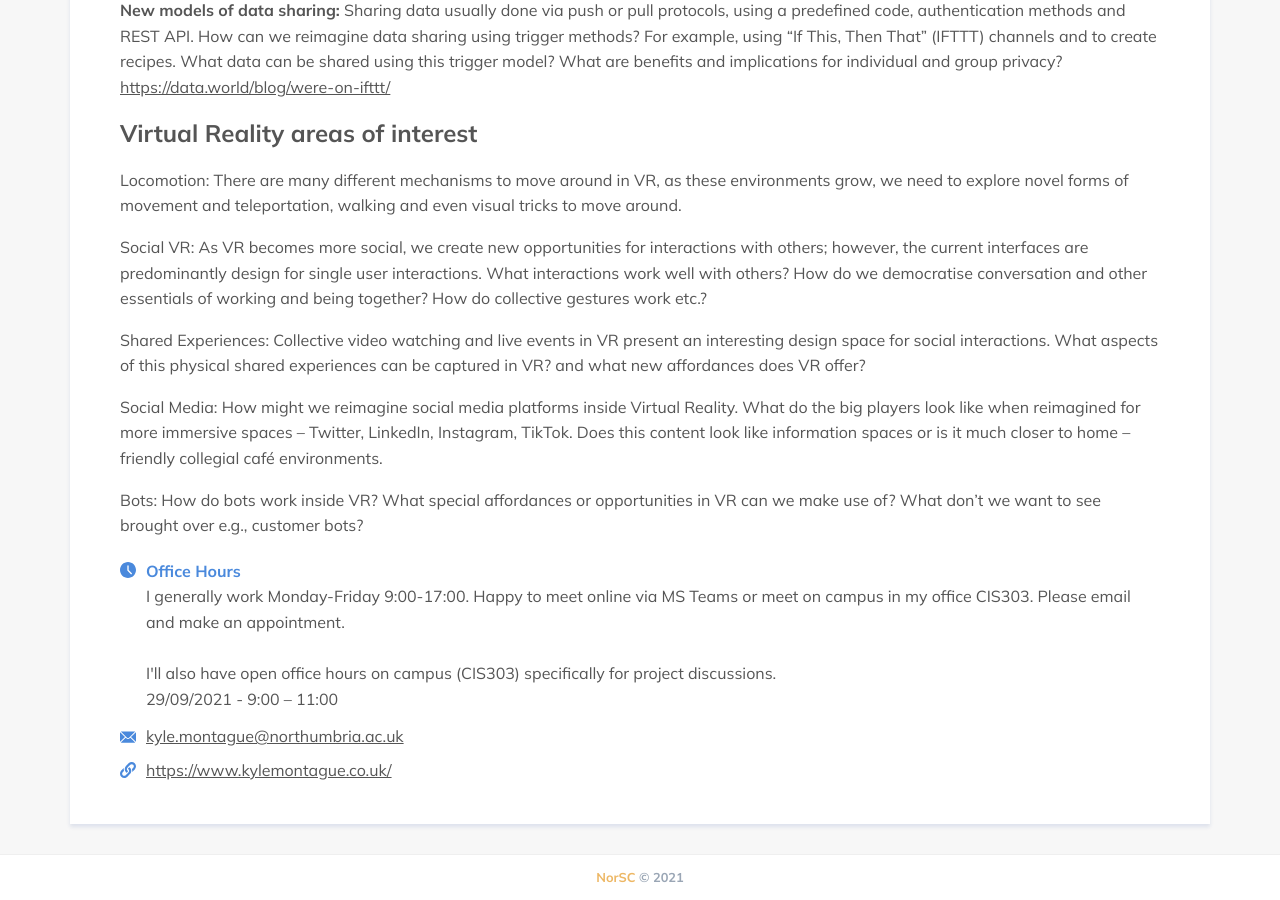
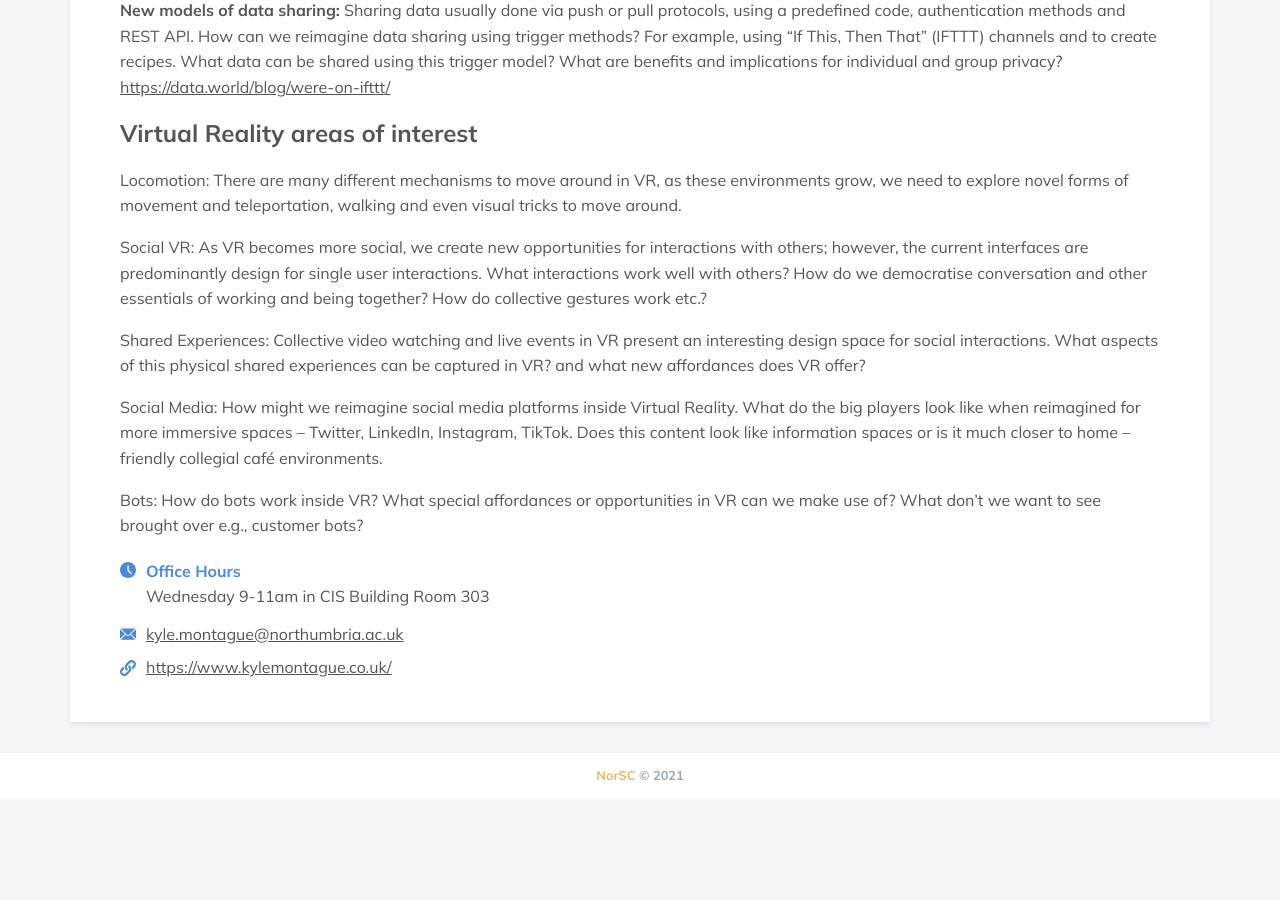
Before and after one commit to NorSC/supervisor-search, a Jekyll site: the page built from _supervisors/kyle_montague.md, in a window 1280 px wide and 900 px high, scrolled down 1515 px. Built offline with Jekyll 4.4.1, drawn with Linux system fonts in a browser that asks for light colours; a script that is not in the unit is left out; after the commit the page ends 2313 px from its top, so only the background shows below that.

Commit message:
Update Supervisors “kyle_montague”

```diff
--- a/_supervisors/kyle_montague.md
+++ b/_supervisors/kyle_montague.md
@@ -4,14 +4,8 @@ title: Kyle Montague
 available: true
 email: kyle.montague@northumbria.ac.uk
 website: https://www.kylemontague.co.uk/
-office_hours: >
-  I generally work Monday-Friday 9:00-17:00. Happy to meet online via MS Teams
-  or meet on campus in my office CIS303. Please email and make an appointment.
-
-
-  I'll also have open office hours on campus (CIS303) specifically for project discussions.
-
-  29/09/2021 - 9:00 – 11:00
+office_hours: |
+  Wednesday 9-11am in CIS Building Room 303
 research_group: Northumbria Social Computing
 research_themes:
   - Human-Computer Interaction
```
